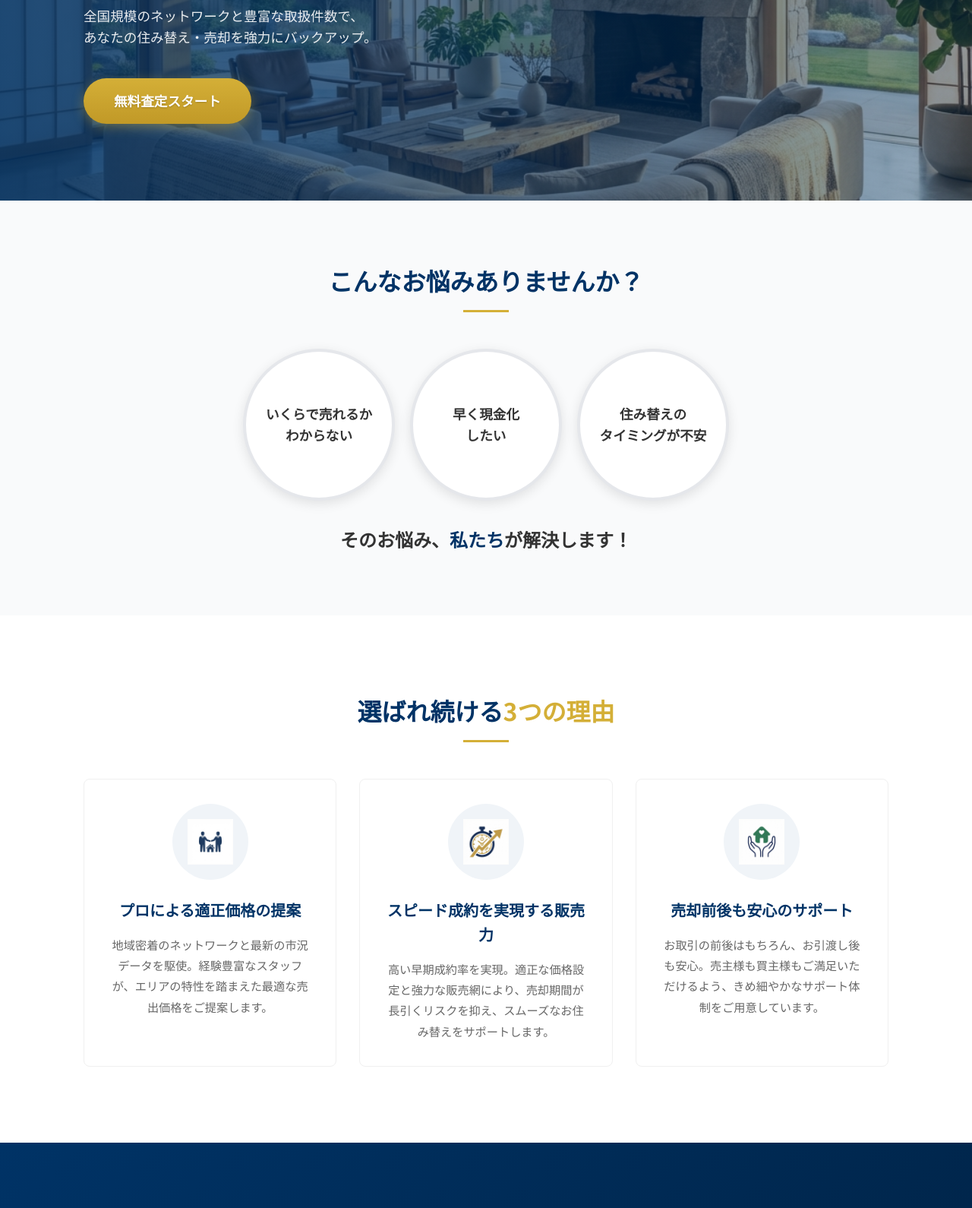
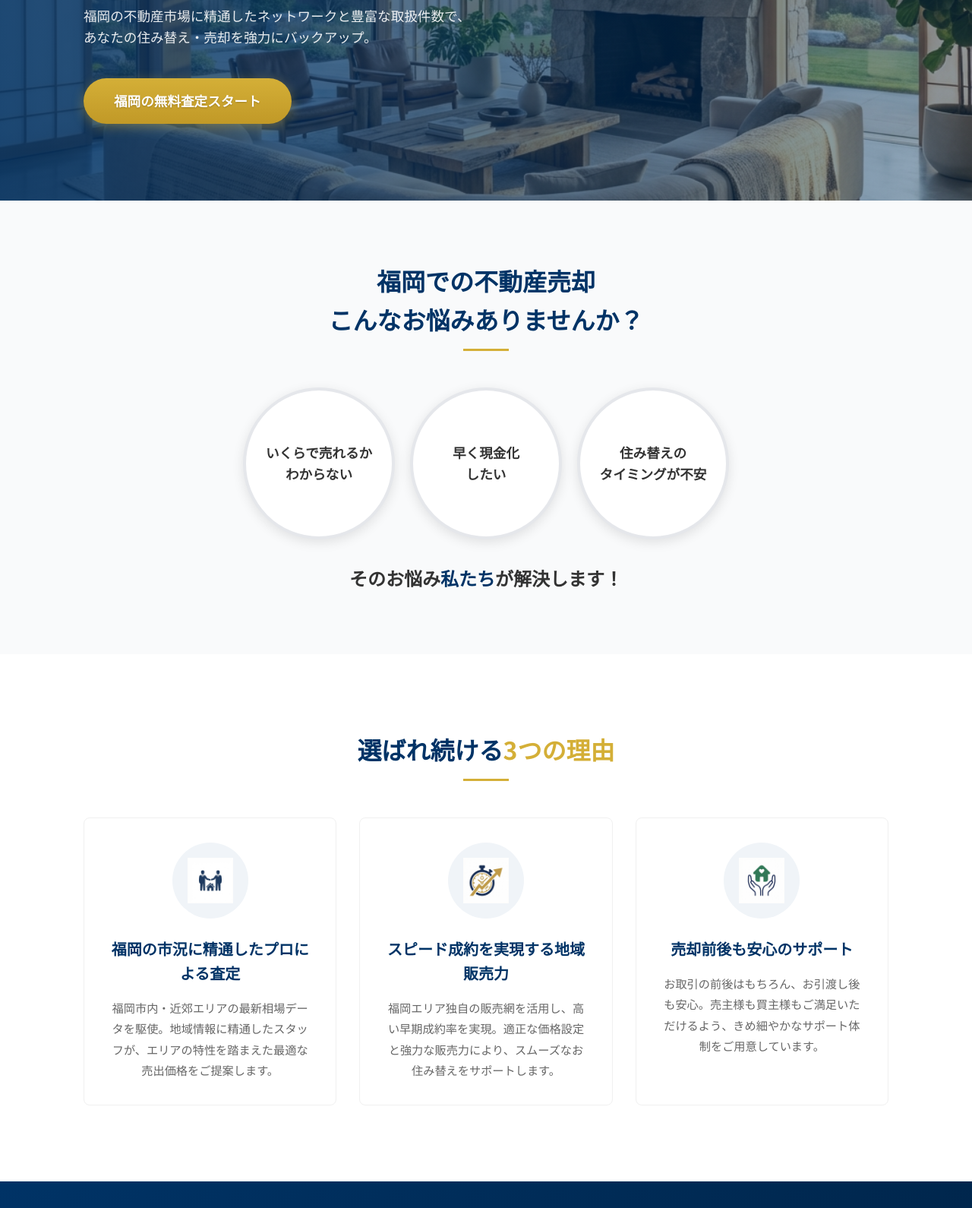
Before and after one commit to yoshimaru-kun/fudousanLP, a plain HTML site: page index.html in a window 1280 px wide. Shown: the part 406-1996 px from the top of the page at 76% size. Drawn offline with Linux system fonts and the light colour scheme.

Commit message:
福岡特化型に変更

```diff
--- a/index.html
+++ b/index.html
@@ -1,5 +1,6 @@
 <!DOCTYPE html>
 <html lang="ja">
+
 <head>
     <meta charset="UTF-8">
     <meta name="viewport" content="width=device-width, initial-scale=1.0">
@@ -7,13 +8,15 @@
     <meta name="description" content="福岡の不動産売却窓口は、全国規模のネットワークと豊富な取扱件数で、あなたの住み替え・売却を強力にバックアップします。実績あるプロフェッショナルにお任せください。">
     <meta property="og:site_name" content="福岡の不動産売却窓口">
     <meta property="og:title" content="不動産売却無料査定 | 福岡の不動産売却窓口">
-    <meta property="og:description" content="福岡の不動産売却窓口は、全国規模のネットワークと豊富な取扱件数で、あなたの住み替え・売却を強力にバックアップします。実績あるプロフェッショナルにお任せください。">
+    <meta property="og:description"
+        content="福岡の不動産売却窓口は、全国規模のネットワークと豊富な取扱件数で、あなたの住み替え・売却を強力にバックアップします。実績あるプロフェッショナルにお任せください。">
     <meta property="og:type" content="website">
     <meta property="og:locale" content="ja_JP">
     <meta property="og:image" content="assets/hero-bg.png">
     <meta name="twitter:card" content="summary_large_image">
     <meta name="twitter:title" content="不動産売却無料査定 | 福岡の不動産売却窓口">
-    <meta name="twitter:description" content="福岡の不動産売却窓口は、全国規模のネットワークと豊富な取扱件数で、あなたの住み替え・売却を強力にバックアップします。実績あるプロフェッショナルにお任せください。">
+    <meta name="twitter:description"
+        content="福岡の不動産売却窓口は、全国規模のネットワークと豊富な取扱件数で、あなたの住み替え・売却を強力にバックアップします。実績あるプロフェッショナルにお任せください。">
     <meta name="twitter:image" content="assets/hero-bg.png">
     <link rel="icon" type="image/svg+xml" href="assets/favicon.svg">
     <link rel="preconnect" href="https://fonts.googleapis.com">
@@ -21,6 +24,7 @@
     <link href="https://fonts.googleapis.com/css2?family=Noto+Sans+JP:wght@400;500;700&display=swap" rel="stylesheet">
     <link rel="stylesheet" href="style.css">
 </head>
+
 <body>
     <header class="header">
         <div class="container header-inner">
@@ -36,18 +40,18 @@
                 <div class="overlay"></div>
             </div>
             <div class="container hero-content">
-                <span class="hero-suby">業界屈指の実績と信頼</span>
-                <h2 class="hero-title">大切な不動産の売却は、<br>実績あるプロフェッショナルに<br>お任せください。</h2>
-                <p class="hero-description">全国規模のネットワークと豊富な取扱件数で、<br>あなたの住み替え・売却を強力にバックアップ。</p>
+                <span class="hero-suby">福岡県内全域対応 | 地域密着の実績</span>
+                <h2 class="hero-title">福岡県での不動産売却なら<br>地元を知り尽くしたプロに<br>お任せください。</h2>
+                <p class="hero-description">福岡の不動産市場に精通したネットワークと豊富な取扱件数で、<br>あなたの住み替え・売却を強力にバックアップ。</p>
                 <div class="hero-cta-wrapper">
-                    <a href="#contact" class="btn btn-primary btn-lg shine">無料査定スタート</a>
+                    <a href="#contact" class="btn btn-primary btn-lg shine">福岡の無料査定スタート</a>
                 </div>
             </div>
         </section>
 
         <section class="problem">
             <div class="container">
-                <h3 class="section-title text-center">こんなお悩みありませんか？</h3>
+                <h3 class="section-title text-center">福岡での不動産売却<br>こんなお悩みありませんか？</h3>
                 <div class="problem-list">
                     <div class="problem-item">
                         <p>いくらで売れるか<br>わからない</p>
@@ -60,7 +64,7 @@
                     </div>
                 </div>
                 <div class="problem-solution">
-                    <p>そのお悩み、<span class="text-blue font-bold">私たち</span>が解決します！</p>
+                    <p>そのお悩み<span class="text-blue font-bold">私たち</span>が解決します！</p>
                 </div>
             </div>
         </section>
@@ -71,21 +75,23 @@
                 <div class="reasons-grid">
                     <div class="reason-card">
                         <div class="reason-icon">
-                            <img src="assets/icon-professional.png" alt="Professional Icon" class="icon-img" width="80" height="80">
+                            <img src="assets/icon-professional.png" alt="Professional Icon" class="icon-img" width="80"
+                                height="80">
                         </div>
-                        <h4 class="reason-title">プロによる適正価格の提案</h4>
-                        <p class="reason-text">地域密着のネットワークと最新の市況データを駆使。経験豊富なスタッフが、エリアの特性を踏まえた最適な売出価格をご提案します。</p>
+                        <h4 class="reason-title">福岡の市況に精通したプロによる査定</h4>
+                        <p class="reason-text">福岡市内・近郊エリアの最新相場データを駆使。地域情報に精通したスタッフが、エリアの特性を踏まえた最適な売出価格をご提案します。</p>
                     </div>
                     <div class="reason-card">
                         <div class="reason-icon">
                             <img src="assets/icon-speed.png" alt="Speed Icon" class="icon-img" width="80" height="80">
                         </div>
-                        <h4 class="reason-title">スピード成約を実現する販売力</h4>
-                        <p class="reason-text">高い早期成約率を実現。適正な価格設定と強力な販売網により、売却期間が長引くリスクを抑え、スムーズなお住み替えをサポートします。</p>
+                        <h4 class="reason-title">スピード成約を実現する地域販売力</h4>
+                        <p class="reason-text">福岡エリア独自の販売網を活用し、高い早期成約率を実現。適正な価格設定と強力な販売力により、スムーズなお住み替えをサポートします。</p>
                     </div>
                     <div class="reason-card">
                         <div class="reason-icon">
-                           <img src="assets/icon-support.png" alt="Support Icon" class="icon-img" width="80" height="80">
+                            <img src="assets/icon-support.png" alt="Support Icon" class="icon-img" width="80"
+                                height="80">
                         </div>
                         <h4 class="reason-title">売却前後も安心のサポート</h4>
                         <p class="reason-text">お取引の前後はもちろん、お引渡し後も安心。売主様も買主様もご満足いただけるよう、きめ細やかなサポート体制をご用意しています。</p>
@@ -96,7 +102,7 @@
 
         <section class="cta-section" id="contact">
             <div class="container cta-container">
-                <h3 class="cta-title">まずは無料査定から</h3>
+                <h3 class="cta-title">まずは福岡の不動産価値をチェック</h3>
                 <p class="cta-text">WEBで簡単申込み。<br>あなたの不動産の価値を確かめてみませんか？</p>
                 <div class="form-placeholder">
                     <!-- Affiliate Form Mockup -->
@@ -113,4 +119,5 @@
         </div>
     </footer>
 </body>
+
 </html>
```
